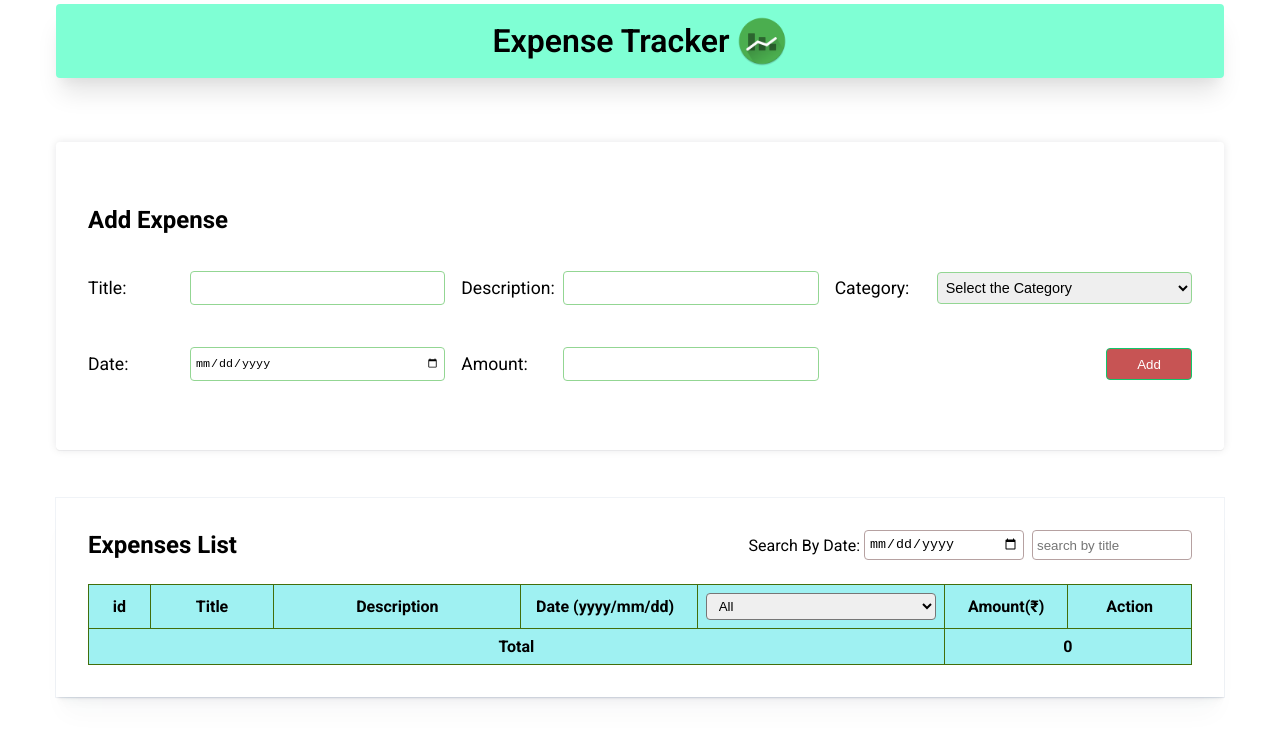
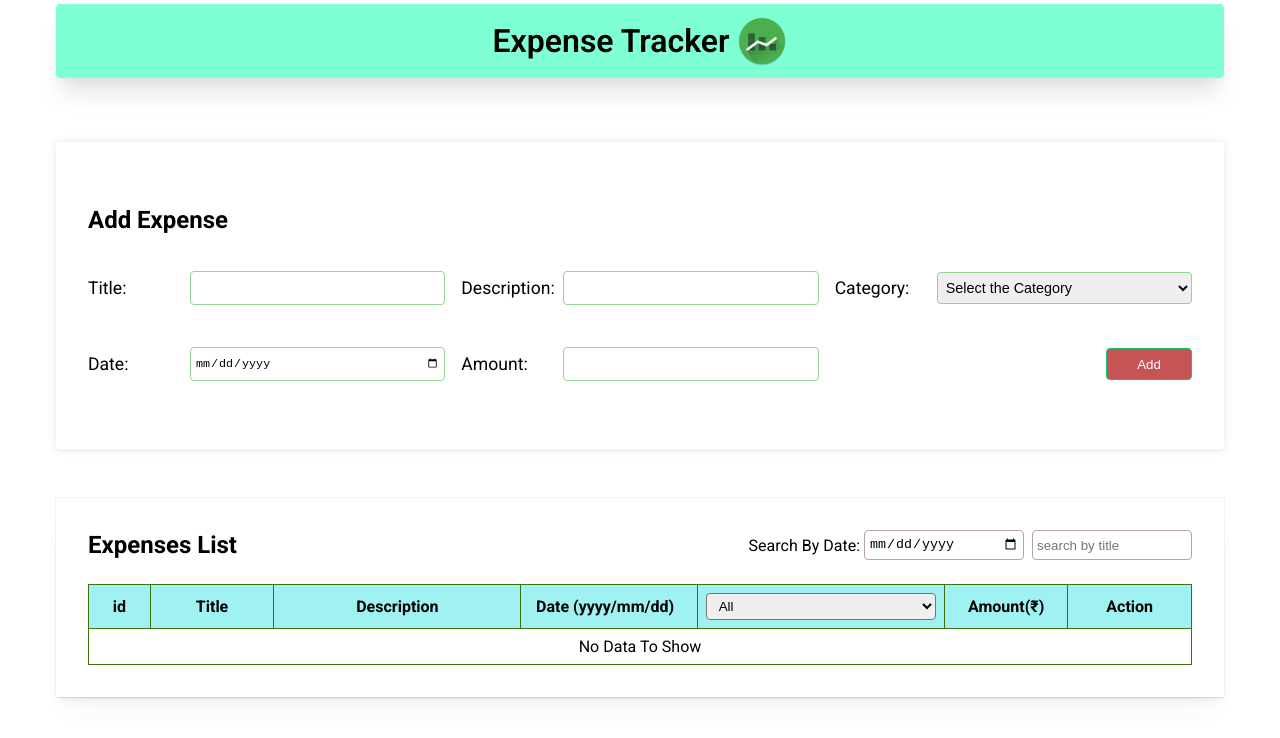
Before and after one commit to PravinPadalkar/Expense-Tracker-Tsx, a React app: page / in a window 1280 px wide. Shown: the top 738 px of the page. Built offline with nearby package versions, Linux system fonts and the light colour scheme; the HTML template or start-up script is replaced by a standard one.

Commit message:
Handle Empty Data

```diff
--- a/src/Components/MyTable.tsx
+++ b/src/Components/MyTable.tsx
@@ -96,7 +96,12 @@ const MyTable = ({ expenseList, setExpenseList, setEditingValues }: MyTableProps
           </tr>
         </thead>
         <tbody>
-          {filteredList.map(({ id, title, description, category, amount, date }) => (
+          {filteredList.length === 0 ? (
+            <tr style={{ textAlign: "center" }}>
+              <td colSpan={7}>No Data To Show</td>
+            </tr>
+          ) : (
+            filteredList.map(({ id, title, description, category, amount, date }) => (
               <tr key={id}>
                 <td>{id}</td>
                 <td>{title}</td>
@@ -114,16 +119,19 @@ const MyTable = ({ expenseList, setExpenseList, setEditingValues }: MyTableProps
                   </div>
                 </td>
               </tr>
-          ))}
+            ))
+          )}
         </tbody>
+        {filteredList.length !== 0 && (
           <tfoot>
             <tr>
               <th colSpan={5}>Total</th>
               <th colSpan={2} className="total-field">
-              {filteredList.reduce((acc, curr) => acc + curr.amount, 0)}
+                {filteredList.reduce((acc, curr) => acc + curr.amount, 0)}₹
               </th>
             </tr>
           </tfoot>
+        )}
       </table>
     </section>
   );
```
Lines whose indentation alone changed are shown as unchanged.
